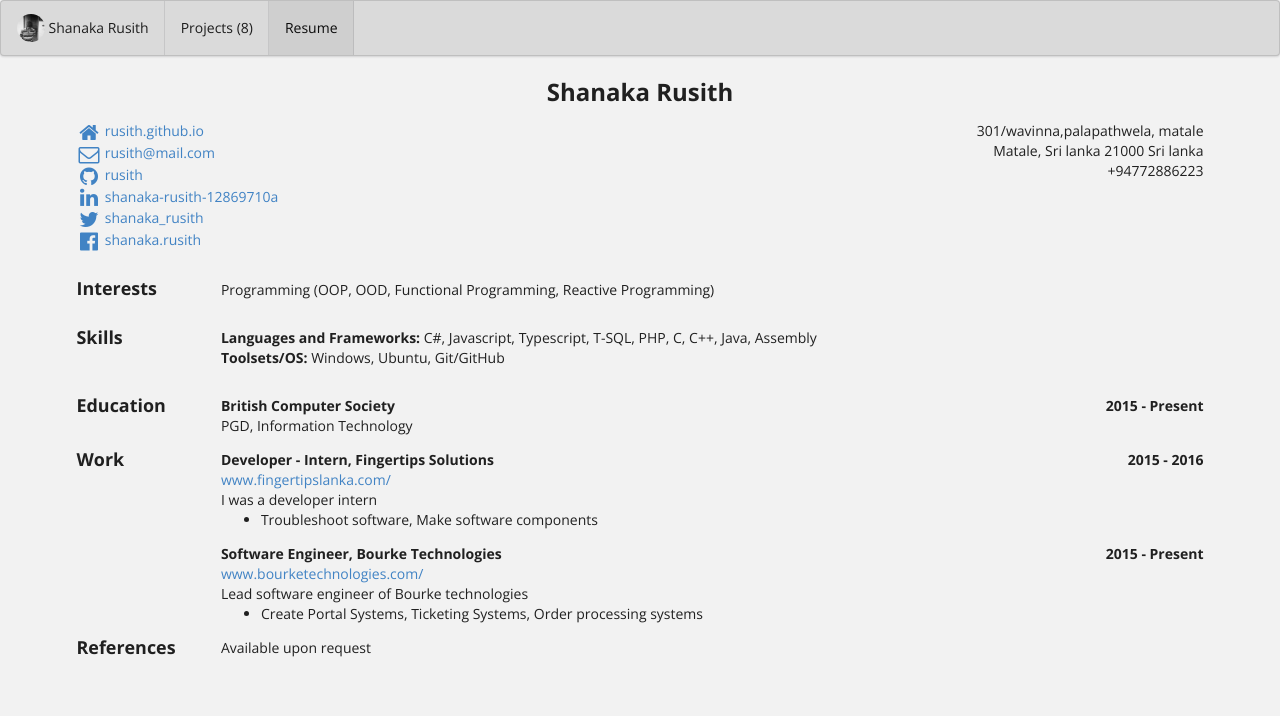
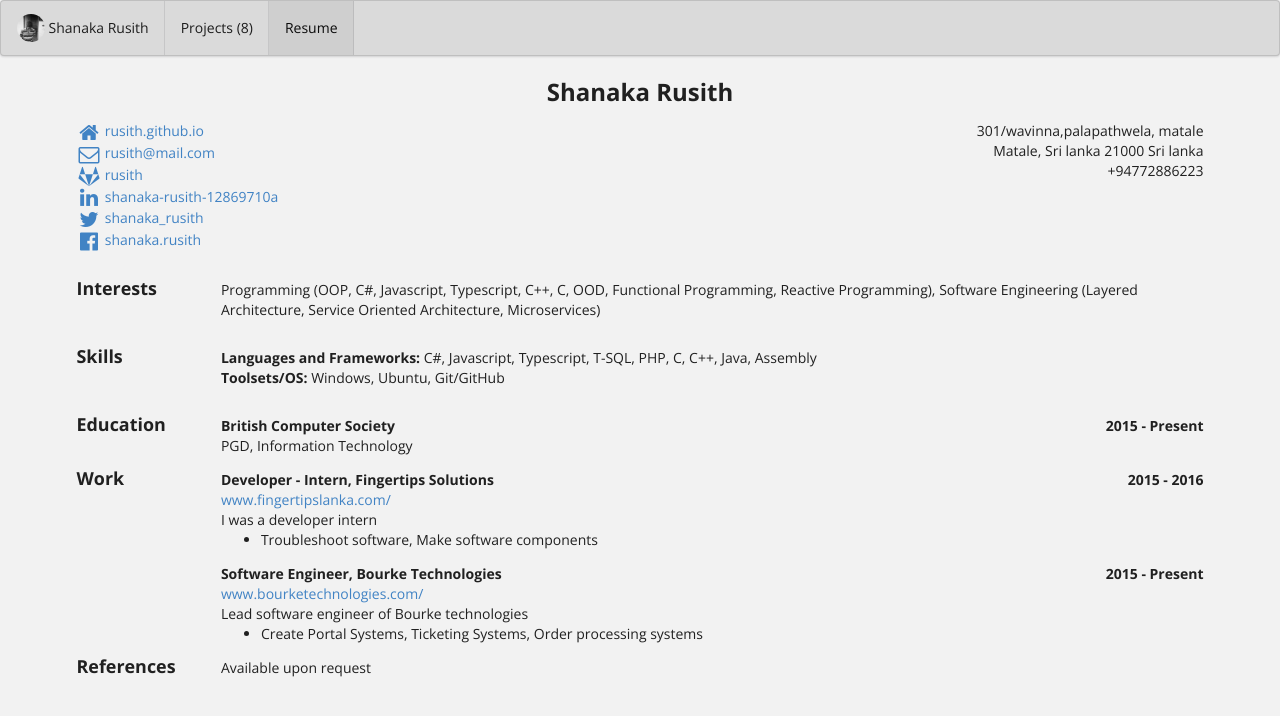
Before and after one commit to rusith/rusith.github.io, a Jekyll site: the page built from bio/index.html, in a window 1280 px wide. Shown: the top 716 px of the page. Built offline with Jekyll 4.4.1, drawn with Linux system fonts in a browser that asks for light colours.

Commit message:
Skills update

```diff
--- a/_data/bio.json
+++ b/_data/bio.json
@@ -15,7 +15,7 @@
             "region": "Sri lanka"
         },
         "profiles": [{
-                "network": "github",
+                "network": "gitlab",
                 "username": "rusith",
                 "url": "http://github.com/rusith"
             },
@@ -40,10 +40,22 @@
         "name": "Programming",
         "keywords": [
             "OOP",
+            "C#",
+            "Javascript",
+            "Typescript",
+            "C++",
+            "C",
             "OOD",
             "Functional Programming",
             "Reactive Programming"
         ]
+    }, {
+      "name": "Software Engineering",
+      "keywords": [
+        "Layered Architecture",
+        "Service Oriented Architecture",
+        "Microservices"
+      ]
     }],
     "skills": [{
             "name": "Languages and Frameworks",
```
